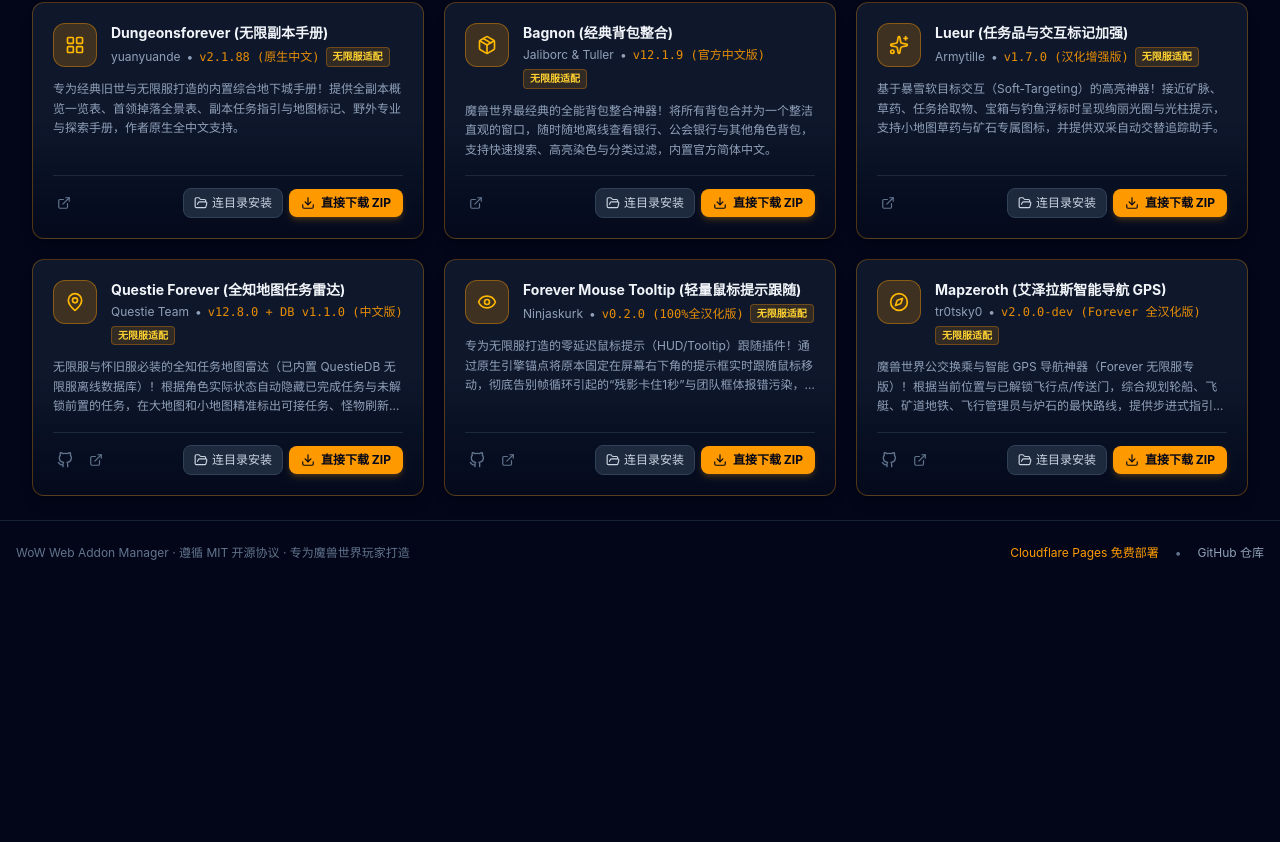
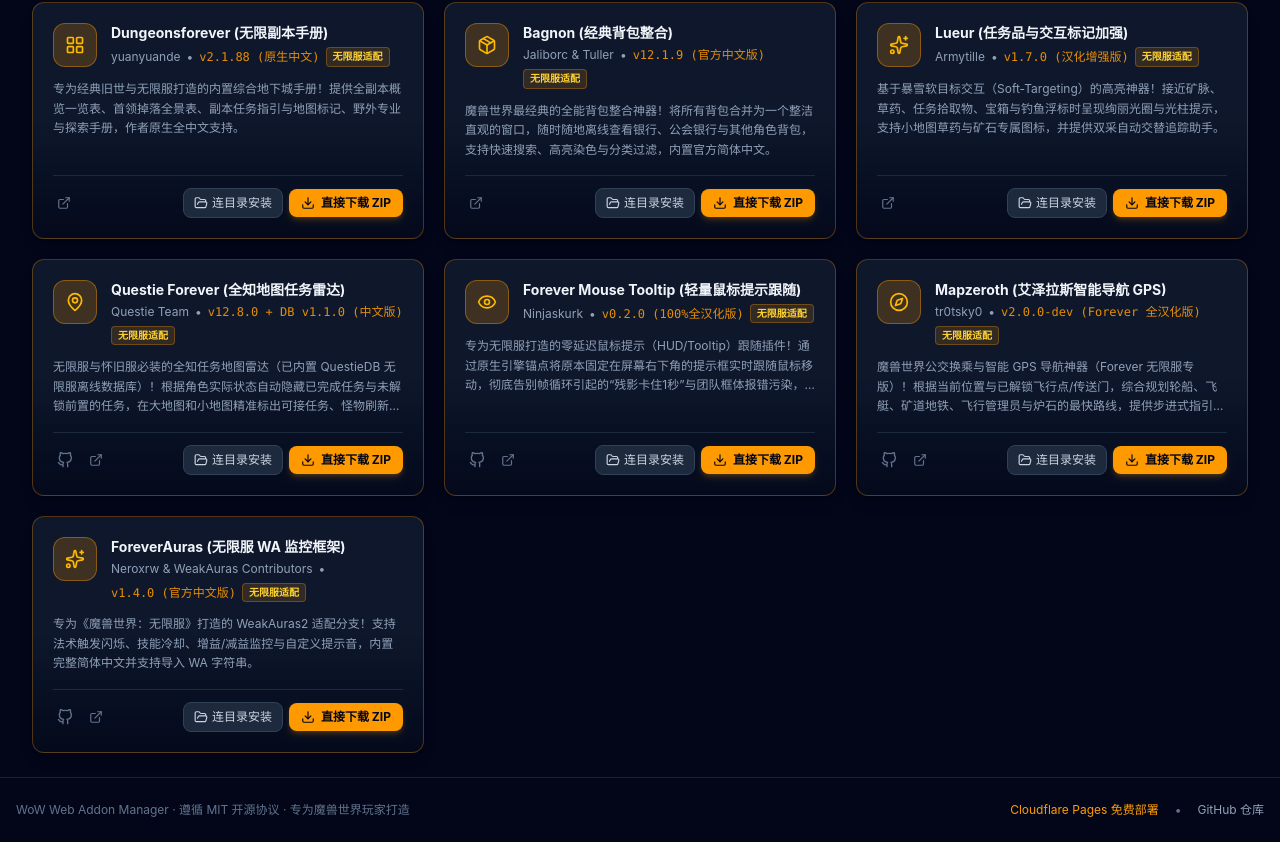
Before and after one commit to lich-wang/wow-addon-web, a React (Vite) app: page / in a window 1280 px wide. Shown: the part 604-1446 px from the top of the page. Before the commit the page ends 1189 px from the top, so only its background shows below. Built offline with nearby package versions, Linux system fonts and the light colour scheme; no server answers.

Commit message:
feat(catalog): add ForeverAuras to curated addons

```diff
--- a/scripts/fetch-addons.js
+++ b/scripts/fetch-addons.js
@@ -608,6 +608,35 @@ async function processMapzeroth() {
   console.log(`[✓] mapzeroth.zip generated (${(outBuf.length / (1024 * 1024)).toFixed(2)} MB)`);
 }
 
+// ---------------------------------------------------------------------------
+// 10. ForeverAuras (WoW Forever WeakAuras Fork)
+// ---------------------------------------------------------------------------
+async function processForeverAuras() {
+  let url = 'https://github.com/neroxrw/foreverauras/releases/download/1.4.0/ForeverAuras-1.4.0.zip';
+  const latest = await getLatestGitHubRelease('neroxrw/foreverauras', name => name.endsWith('.zip'));
+  if (latest?.url) url = latest.url;
+
+  const outPath = path.join(OUTPUT_DIR, 'foreverauras.zip');
+  const buf = await downloadBuffer(url, 'foreverauras.zip');
+  const zip = await JSZip.loadAsync(buf);
+
+  const tocFile = zip.file('ForeverAuras/ForeverAuras.toc');
+  if (tocFile) {
+    let toc = await tocFile.async('string');
+    if (!toc.includes('Title-zhCN')) {
+      toc = toc
+        .replace(/## Title: (.*)/, '## Title: $1\n## Title-zhCN: |cff00ff00[战斗]|r ForeverAuras (无限服 WA)')
+        .replace(/## Notes: (.*)/, '## Notes: $1\n## Notes-zhCN: 专为无限服打造的 WeakAuras2 适配框架，支持增益/减益/触发与冷却图形化监控。');
+      zip.file('ForeverAuras/ForeverAuras.toc', toc);
+    }
+  }
+
+  const outBuf = await zip.generateAsync({ type: 'nodebuffer', compression: 'DEFLATE', compressionOptions: { level: 9 } });
+  fs.writeFileSync(outPath, outBuf);
+  recordBundledVersion('foreverauras', await readTocVersion(zip, 'ForeverAuras/ForeverAuras.toc'), url);
+  console.log(`[✓] foreverauras.zip generated (${(outBuf.length / (1024 * 1024)).toFixed(2)} MB)`);
+}
+
 async function ensureClientBinaries() {
   const downloadsDir = path.resolve('public/downloads');
   if (!fs.existsSync(downloadsDir)) {
@@ -656,8 +685,9 @@ async function main() {
   await processQuestieForever();
   await processForeverMouseTooltip();
   await processMapzeroth();
+  await processForeverAuras();
   writeBundledVersions();
-  console.log('=== All 9 Addons successfully bundled & localized into public/addons/ ===');
+  console.log('=== All 10 Addons successfully bundled & localized into public/addons/ ===');
 }
 
 main().catch(err => {
--- a/src/generated/addon-versions.json
+++ b/src/generated/addon-versions.json
@@ -14,6 +14,10 @@
   "forever-mouse-tooltip": {
     "version": "v0.2.0",
     "source": "https://github.com/Ninjaskurk/forever-mouse-tooltip/releases/download/v0.2.0/ForeverMouseTooltip-0.2.0.zip"
+  },
+  "foreverauras": {
+    "version": "v1.4.0",
+    "source": "https://github.com/neroxrw/foreverauras/releases/download/1.4.0/ForeverAuras-1.4.0.zip"
   },
   "icehud": {
     "version": "v1.17.29",
--- a/src/services/addonGrouper.ts
+++ b/src/services/addonGrouper.ts
@@ -68,6 +68,12 @@ const KNOWN_BUNDLES: BundleRule[] = [
     mainFolder: 'WeakAuras',
     matcher: (f) =>
       f.toLowerCase().startsWith('weakauras') && f.toLowerCase() !== 'weakauras',
+  },
+  {
+    id: 'foreverauras',
+    mainFolder: 'ForeverAuras',
+    matcher: (f) =>
+      f.toLowerCase().startsWith('foreverauras') && f.toLowerCase() !== 'foreverauras',
   },
   {
     id: 'tradeskillmaster',
--- a/src/services/catalogService.ts
+++ b/src/services/catalogService.ts
@@ -146,6 +146,21 @@ export const POPULAR_ADDONS: CuratedAddon[] = [
     downloadUrl: '/addons/mapzeroth.zip',
     githubRepo: 'tr0tsky0/Mapzeroth',
     homeUrl: 'https://www.curseforge.com/wow/addons/mapzeroth',
+    gameFlavors: ['forever'],
+    isForeverRecommended: true,
+  },
+  {
+    id: 'foreverauras',
+    name: 'ForeverAuras (无限服 WA 监控框架)',
+    description: '专为《魔兽世界：无限服》打造的 WeakAuras2 适配分支！支持法术触发闪烁、技能冷却、增益/减益监控与自定义提示音，内置完整简体中文并支持导入 WA 字符串。',
+    author: 'Neroxrw & WeakAuras Contributors',
+    category: 'Combat',
+    icon: 'Sparkles',
+    defaultFolderName: 'ForeverAuras',
+    latestVersion: bundledVersion('foreverauras', '官方中文版'),
+    downloadUrl: '/addons/foreverauras.zip',
+    githubRepo: 'neroxrw/foreverauras',
+    homeUrl: 'https://www.curseforge.com/wow/addons/foreverauras',
     gameFlavors: ['forever'],
     isForeverRecommended: true,
   },
```
